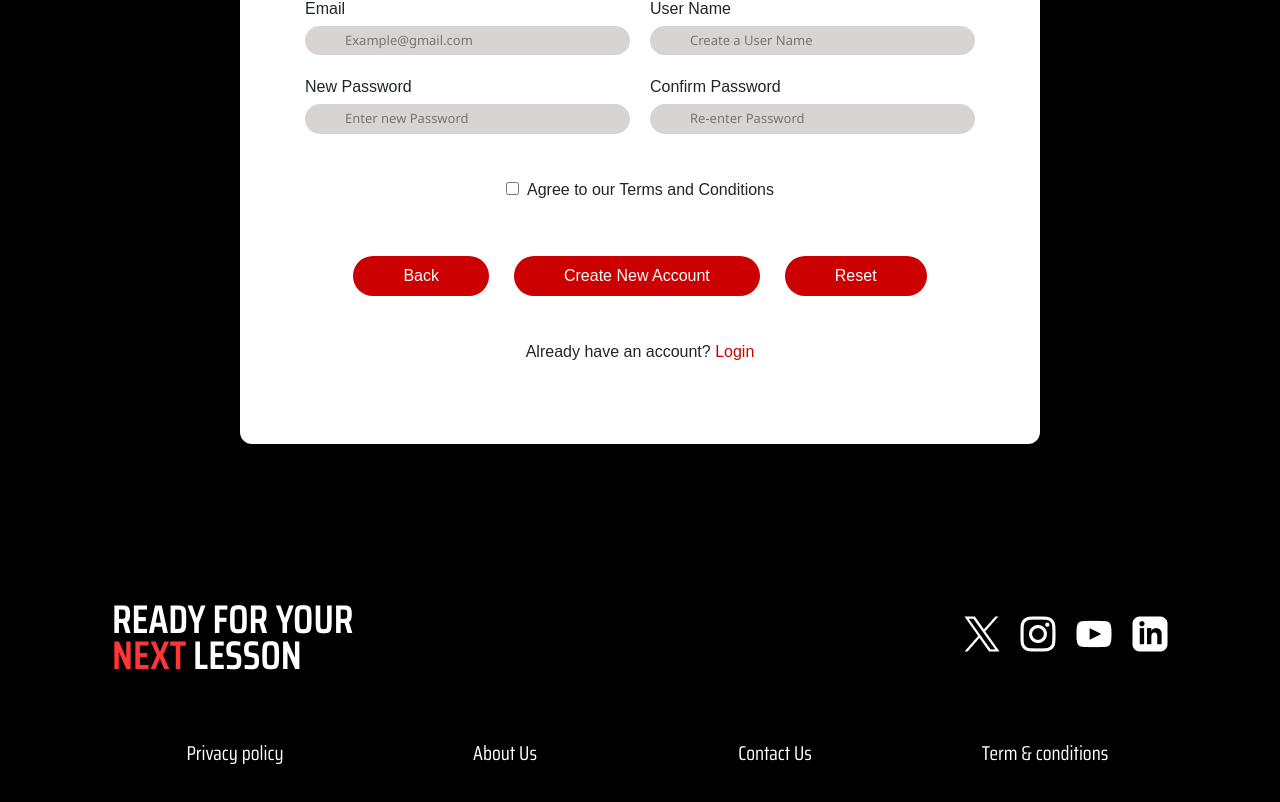
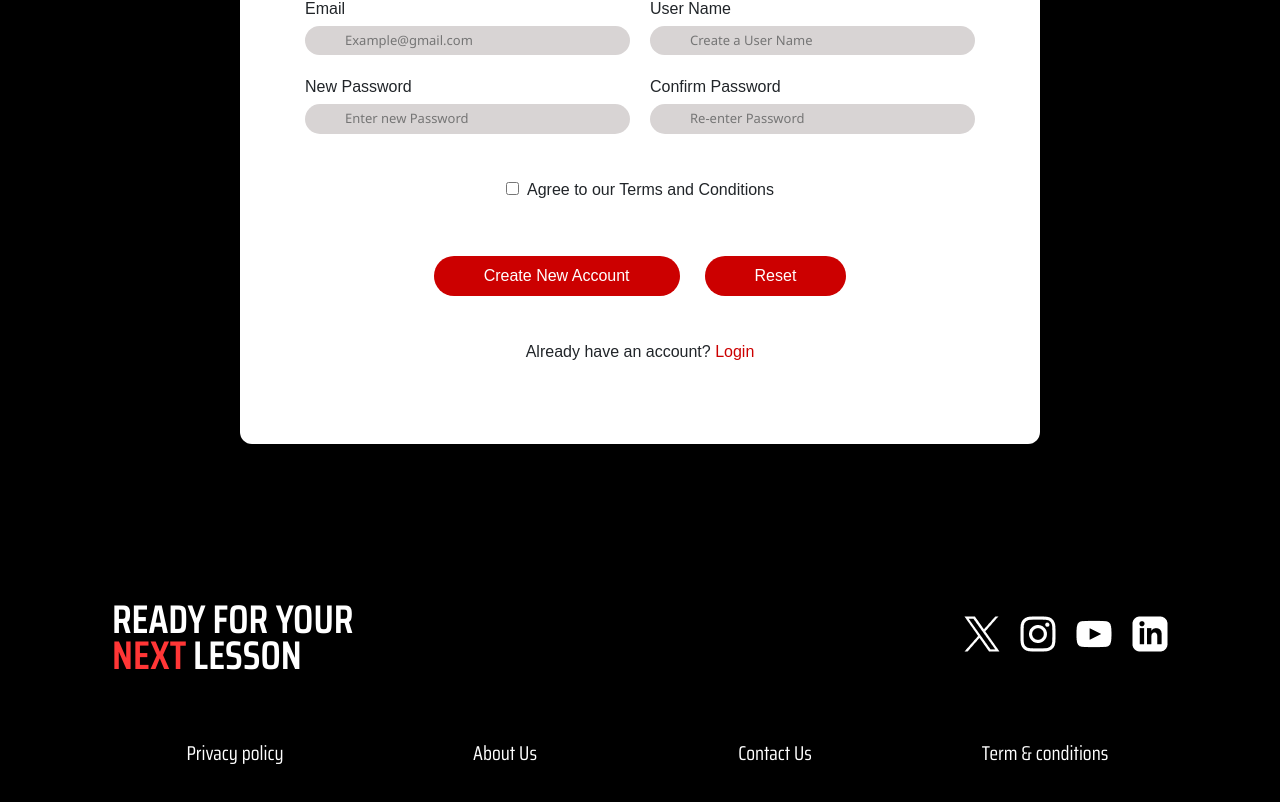
Before and after one commit to TDNusara/eAthlete, a React (Create React App) app: page /CoachKCreateACC in a window 1280 px wide. Shown: the part 991-1793 px from the top of the page. Built offline with nearby package versions, Linux system fonts and the light colour scheme.

Commit message:
remove back button

```diff
--- a/src/pages/CreateAcc/CKarateCreateAcc.js
+++ b/src/pages/CreateAcc/CKarateCreateAcc.js
@@ -198,7 +198,7 @@ function CKarateCreateAcc() {
 
               <div className="btnGroup">
 
-                <button className="btnL"><Link to="/CoachSportCategoryLogin">Back</Link></button>
+                {/* <button className="btnL"><Link to="/CoachSportCategoryLogin">Back</Link></button> */}
                 <RedButton type="submit" title="Create New Account"/>
                 <button className="btnL" type="button" onClick={handleReset}>Reset</button>
 
```
